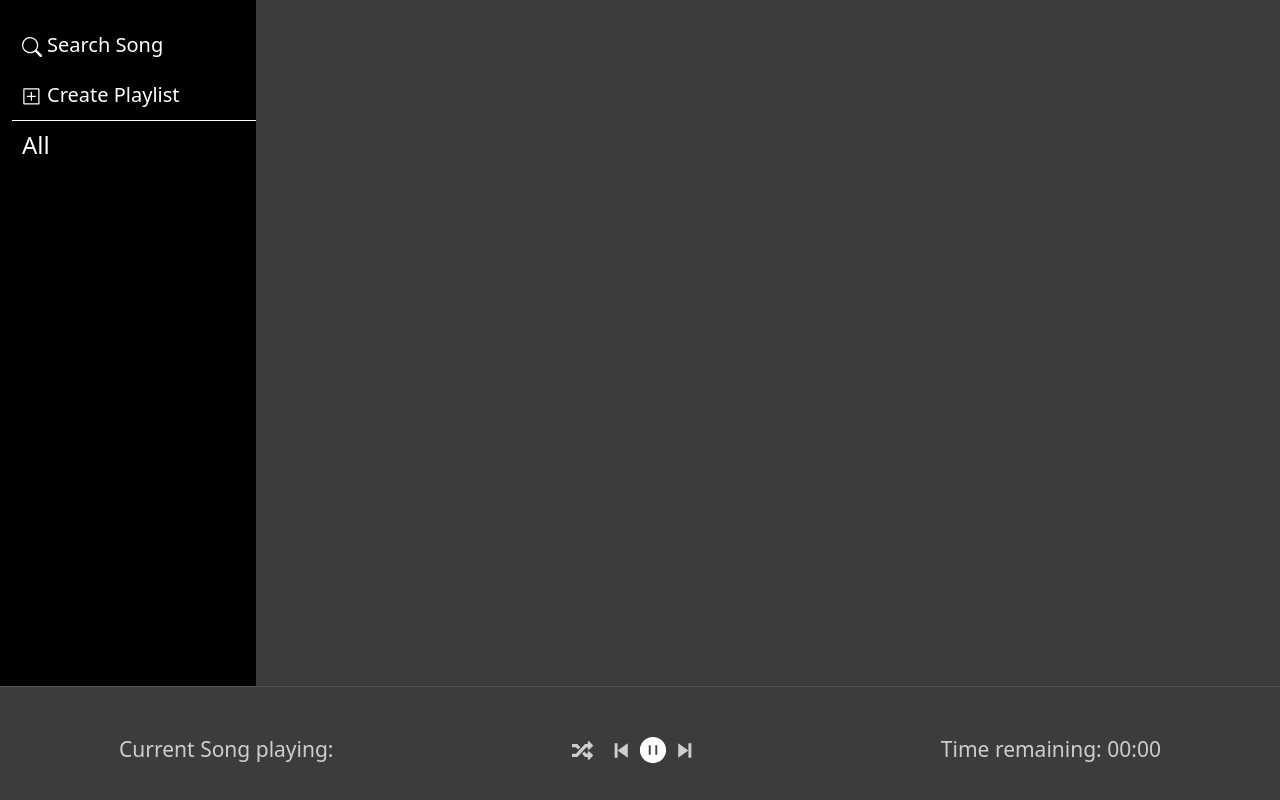
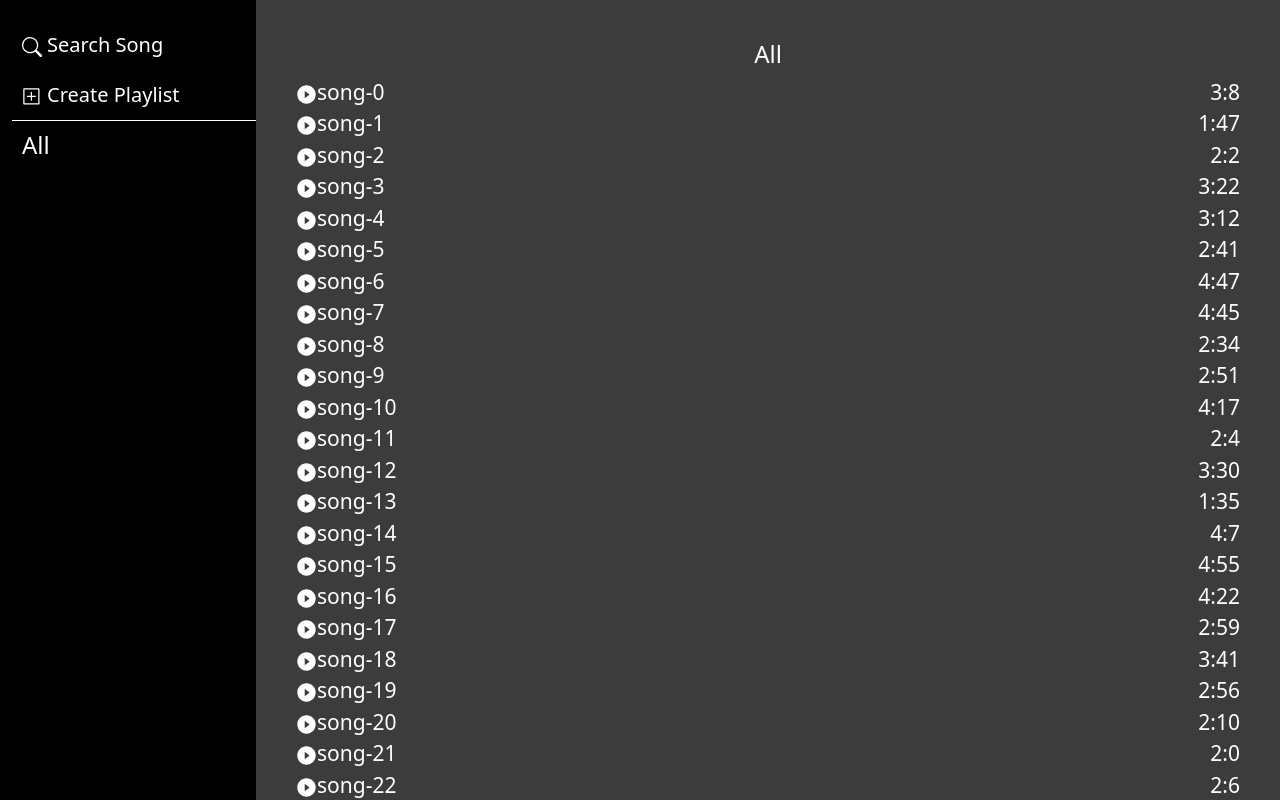
Before and after one commit to RodrigoRG1921/music-player-simulator, a React (Create React App) app: page / in a window 1280 px wide. Shown: the top 800 px of the page. Built offline with nearby package versions, Linux system fonts and the light colour scheme.

Commit message:
set inital songs

```diff
--- a/src/App.js
+++ b/src/App.js
@@ -9,7 +9,7 @@ import { BsSearch } from 'react-icons/bs'
 import { VscDiffAdded } from 'react-icons/vsc'
 import { AddPlaylistModal } from './components/AddPlaylistModal'
 
-
+import { SongService } from './lib/service/songs'
 
 function getRandomInt(min, max) {
     min = Math.ceil(min);
@@ -27,6 +27,10 @@ export const App = () => {
     const [playlistModal, setPlaylistModal] = useState(false)
     const [playlists, setPlaylists] = useState([])
     const [isPaused, setIsPaused] = useState(false)
+
+    useEffect(() => {
+      setSongList(SongService.createSongs({ quantity: 50 }))
+    }, []);
 
     const handleSkipButton = (event) => {
         console.log(event.target.id)
```
